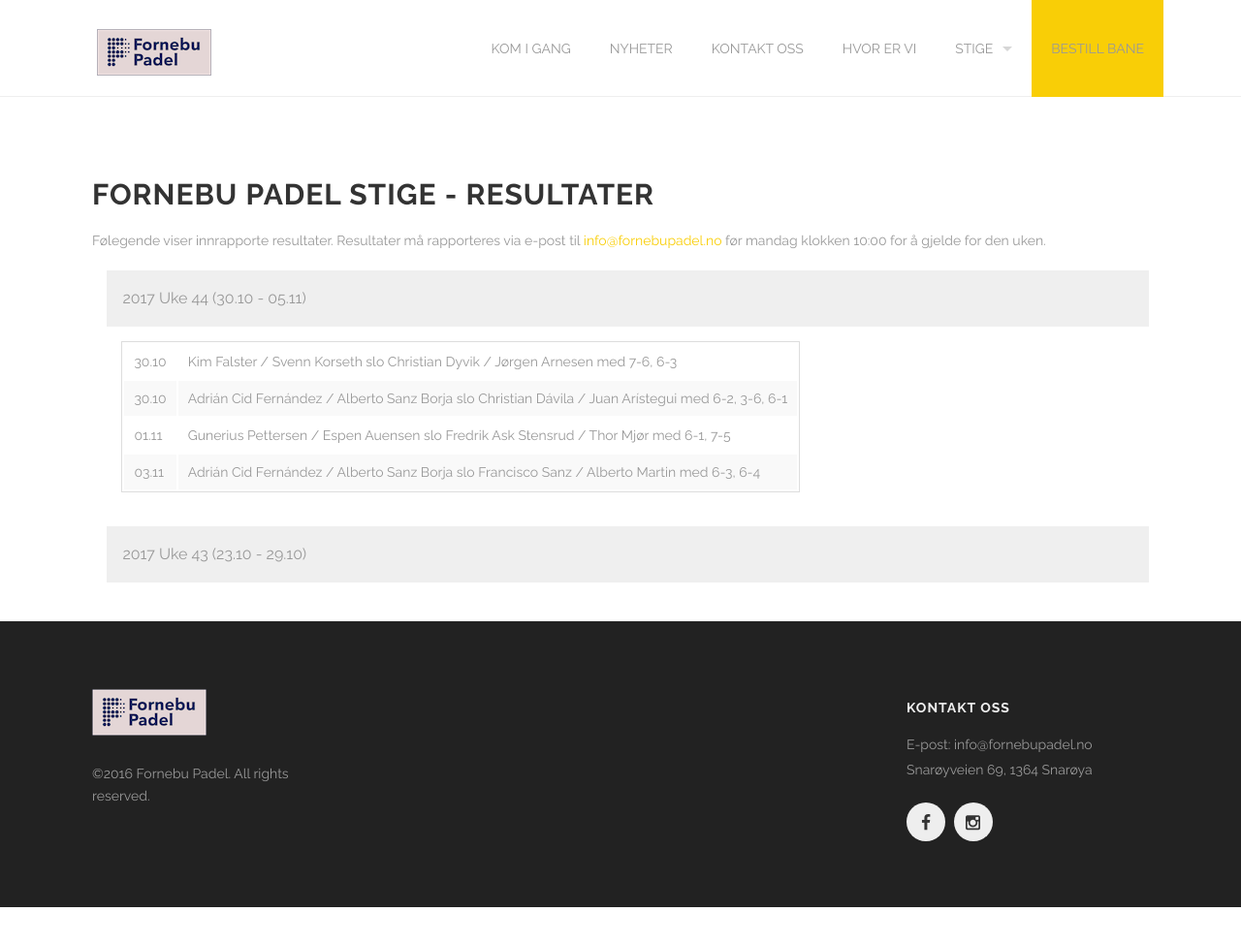
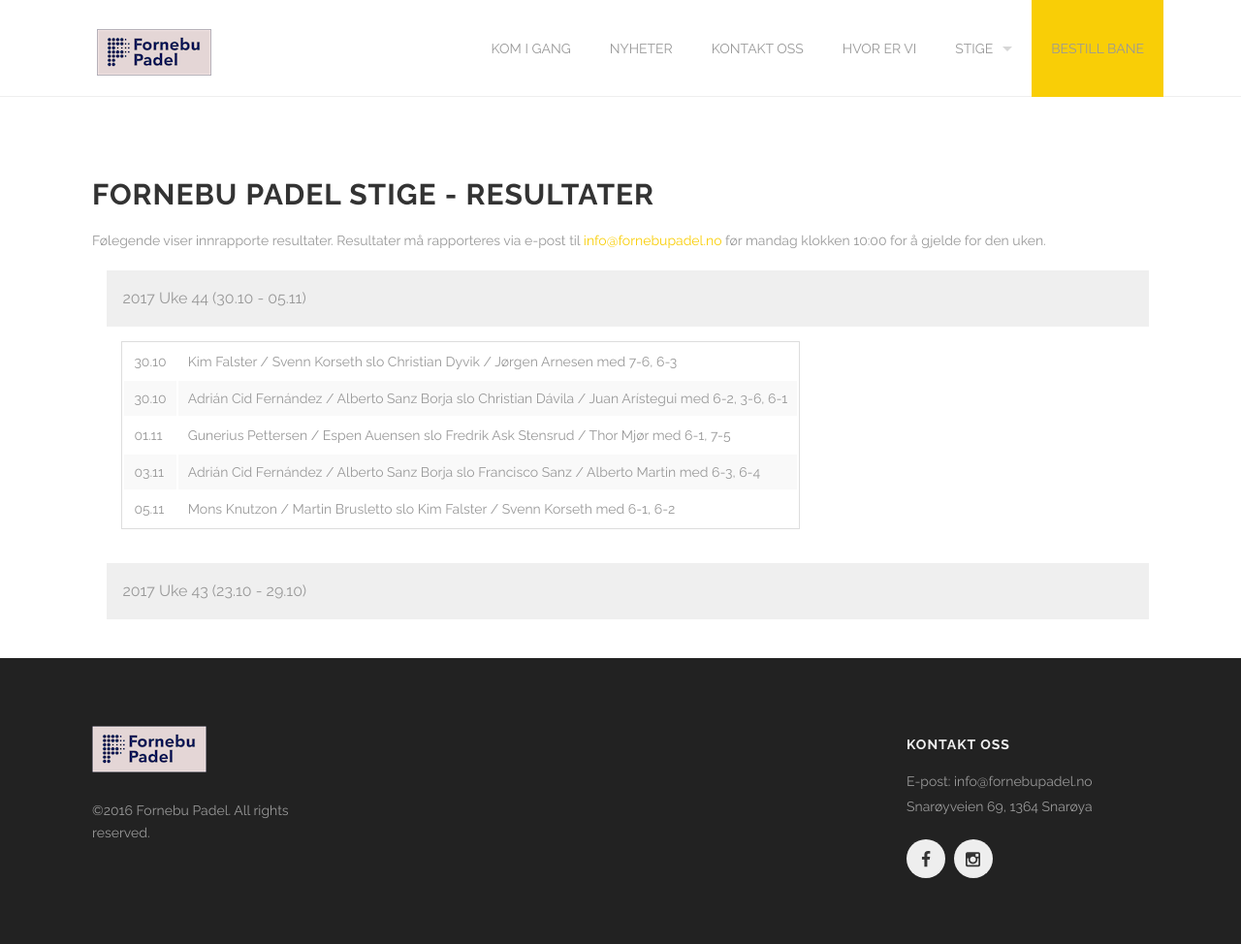
Before and after one commit to fornebu-padel/fornebu-padel.github.io, a Jekyll site: the page built from resultater.html, in a window 1280 px wide. Shown: the whole page at 97% size. Built offline with Jekyll 4.4.1, drawn with Linux system fonts in a browser that asks for light colours; before the commit the page ends 936 px from its top, so only the background shows below that.

Commit message:
Added late ladder result

```diff
--- a/resultater.html
+++ b/resultater.html
@@ -28,6 +28,10 @@
               <tr>
                 <td>03.11</td>
                 <td>Adrián Cid Fernández / Alberto Sanz Borja slo Francisco Sanz / Alberto Martin med 6-3, 6-4</td>
+              </tr>
+              <tr>
+                <td>05.11</td>
+                <td>Mons Knutzon / Martin Brusletto slo Kim Falster / Svenn Korseth med 6-1, 6-2</td>
               </tr>
             </tbody>
           </table>
```
